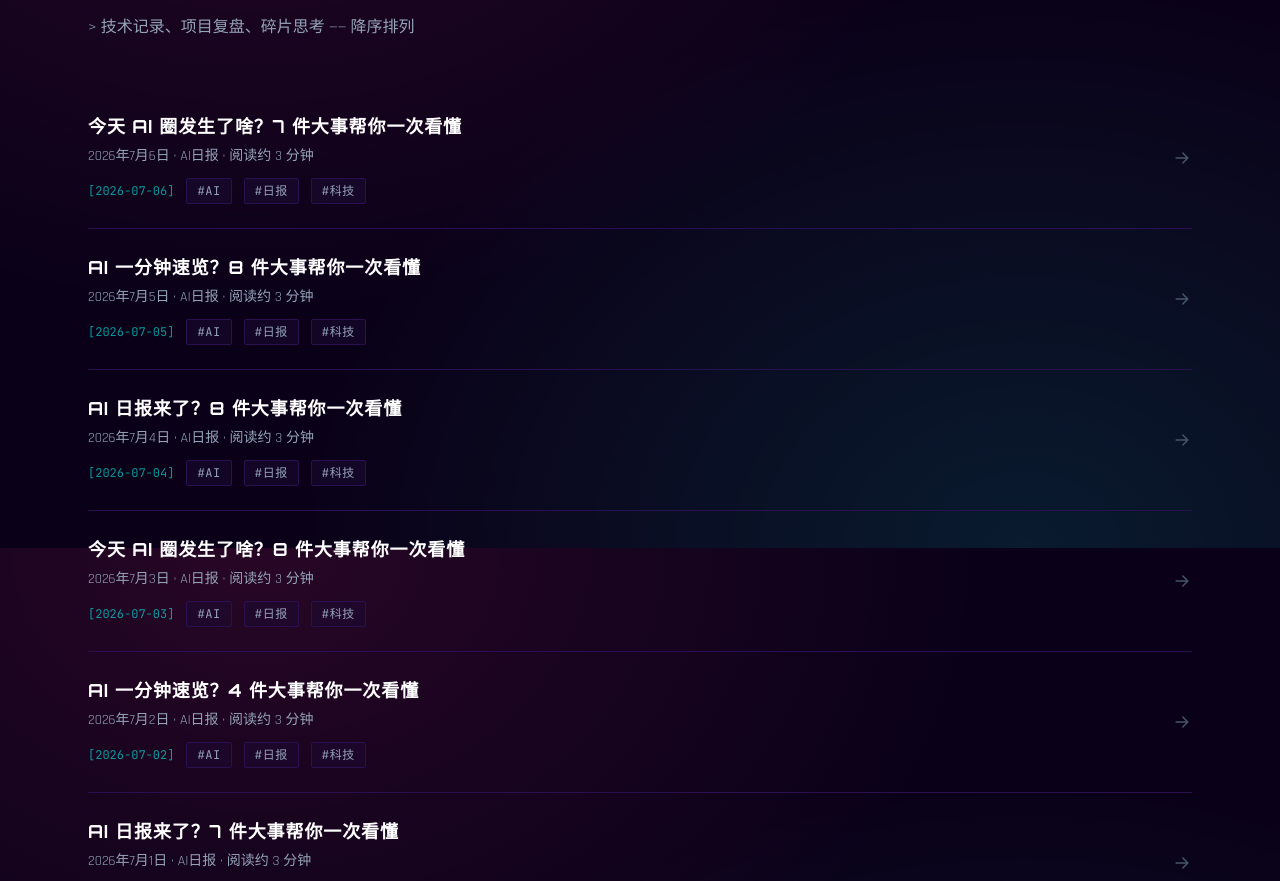
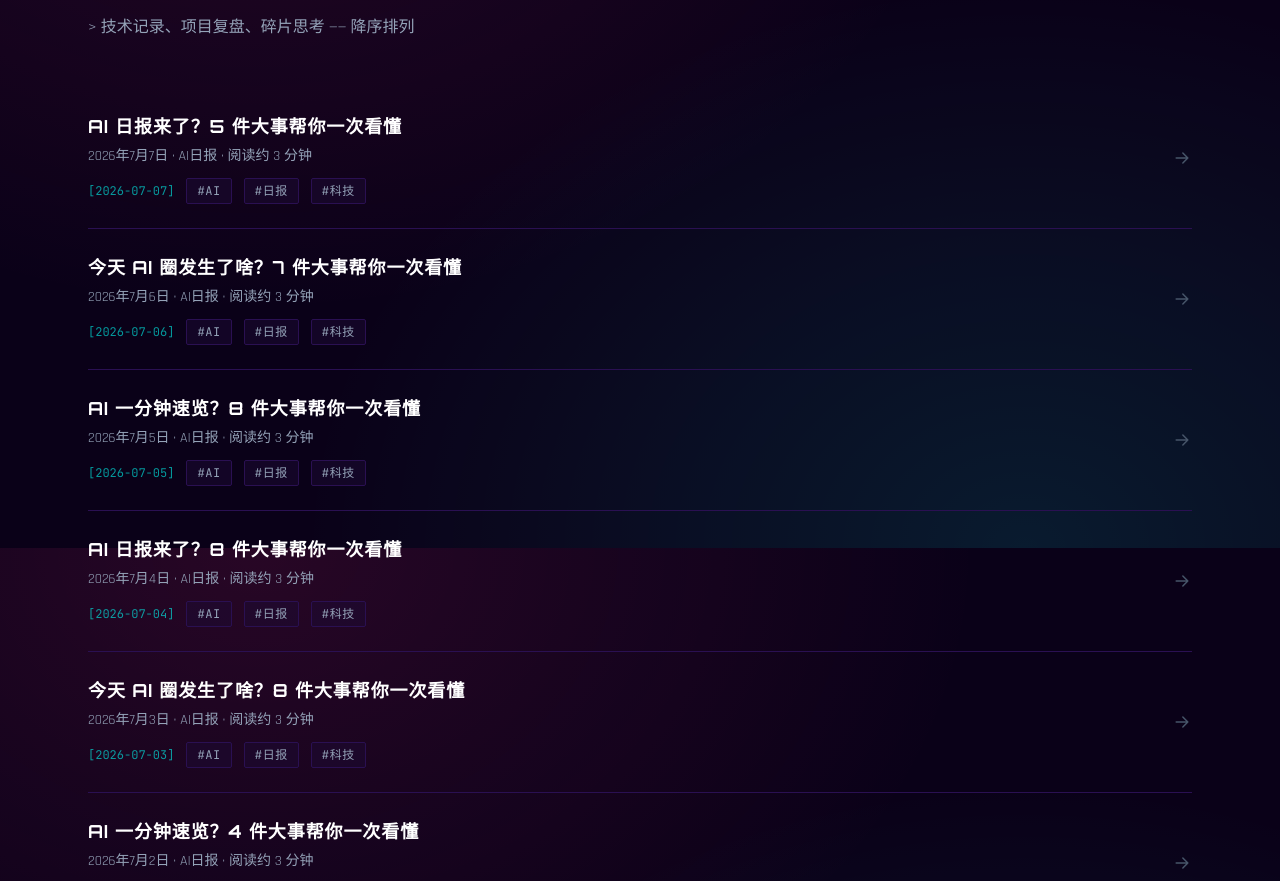
Before and after one commit to alexchenyiqin-droid/cyberpunk-portfolio, a React (Vite) app: page / in a window 1280 px wide. Shown: the part 2652-3533 px from the top of the page. Built offline with nearby package versions, Linux system fonts and the light colour scheme.

Commit message:
feat: add AI daily report for 2026-07-07

```diff
--- a/src/data/posts.js
+++ b/src/data/posts.js
@@ -10,6 +10,58 @@
  *   content   正文，使用 Markdown 语法编写
  */
 export const posts = [
+  {
+    slug: 'ai-daily-20260707',
+    title: 'AI 日报来了？5 件大事帮你一次看懂',
+    excerpt: '2026年7月7日 · AI日报 · 阅读约 3 分钟',
+    date: '2026-07-07',
+    tags: ['AI', '日报', '科技'],
+    content: `> 2026年7月7日 · AI日报 · 阅读约 3 分钟
+
+---
+
+## 1. AI烧钱降温？Token价格跌近两成
+
+最近AI圈的“氪金”热情明显退潮了，衡量大模型使用成本的Token支出指数比5月高峰暴跌了近20%。这可能意味着要么AI服务真的在降价，要么大家在转向更便宜的方案，要么就是金主们开始捂紧钱袋子了。
+
+**一句话：** 以后用AI工具可能更便宜了，或者至少不会再动不动就涨价了。
+
+---
+## 2. 英伟达下一代AI芯片要跳票到2028
+
+大家期待的英伟达下一代AI超算系统可能要延期到2028年才能见面了，这个消息让整个行业都有点忐忑。毕竟英伟达的GPU现在可是AI圈的心头好，一延期大家都得重新盘算自己的算力计划。
+
+**一句话：** 你手里的显卡可能还要再战两年，新一代AI算力要等等了。
+
+---
+## 3. 韩国总统：AI和芯片我们必须抢第一
+
+韩国总统李在明最近开了个大会，拍胸脯说要打一场半导体和AI的“速度战”。政府要钱给钱、要人给人，就是不能因为审批拖沓而错过发展黄金期，感觉韩国这次是认真的要在AI赛道冲刺了。
+
+**一句话：** 以后韩国AI可能会越来越强，人家现在举国之力在拼。
+
+---
+## 4. 英国警告：金融AI正在搞“军备竞赛”
+
+英国金融监管机构FCA最近发了份报告，说AI在金融领域的应用已经进入“军备竞赛”模式，监管机构自己都快跟不上了。报告特别提到ChatGPT、Claude这些大模型可能需要纳入监管，AI定价操纵、算法偏见等问题都值得警惕。
+
+**一句话：** 以后你用的AI金融产品可能要被更严格地管起来了，更安全但也可能没那么“智能”了。
+
+---
+## 5. 腾讯千问同时放大招：语音模型升级
+
+今天腾讯混元和阿里千问都发布了新的大模型，腾讯混元Hy3和千问的语音识别模型Fun-ASR-Realtime都来了。新模型能做到百毫秒级别的语音识别响应，还能听懂16种方言，厉害的是识别准确率几乎跟离线版本一样牛。
+
+**一句话：** 以后跟AI语音聊天会更丝滑了，反应更快、方言也能听懂。
+
+---
+
+> **今日总结：** 今天AI圈进入多空博弈阶段：一边是Token价格回落、英伟达延期给市场泼冷水，另一边是各国政府加速AI布局，行业正在从狂热扩张转向理性调整。
+
+*数据来源：金融界、金融时报*
+
+*明天见 👋*`,
+  },
   {
     slug: 'ai-daily-20260706',
     title: '今天 AI 圈发生了啥？7 件大事帮你一次看懂',
```
